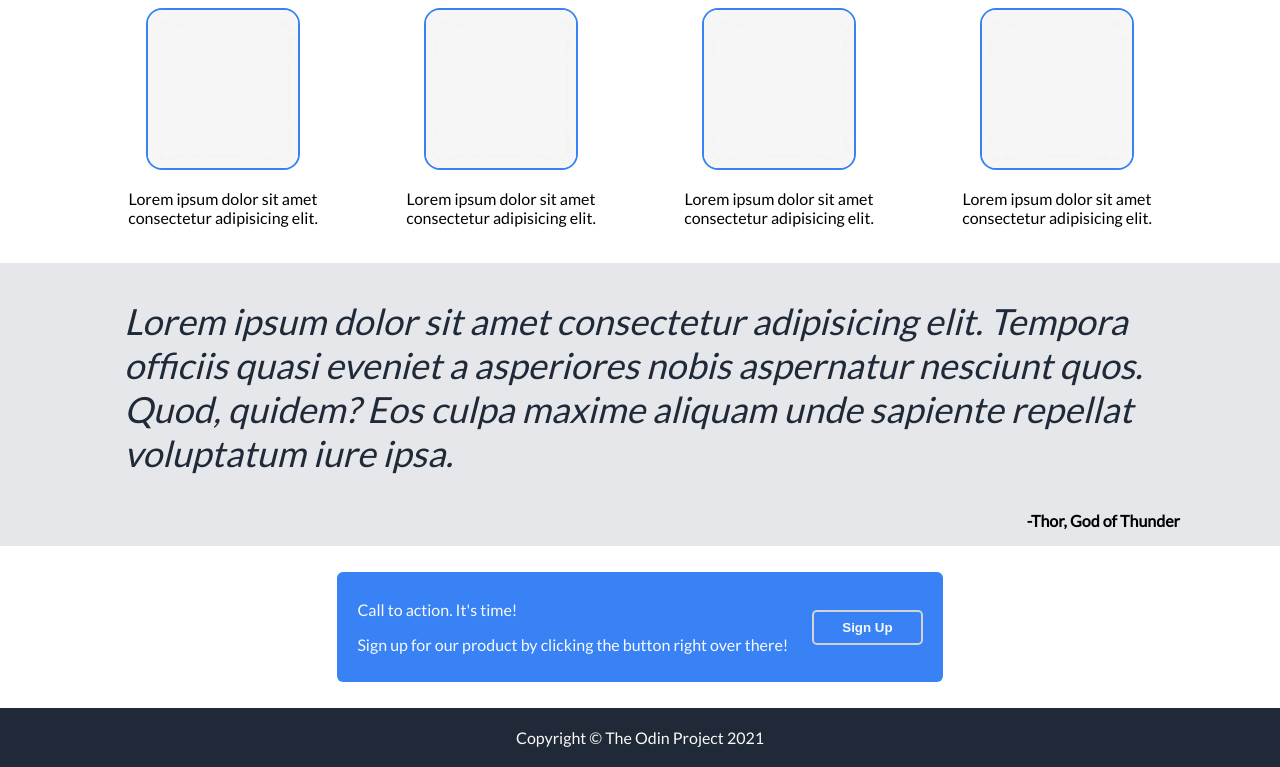
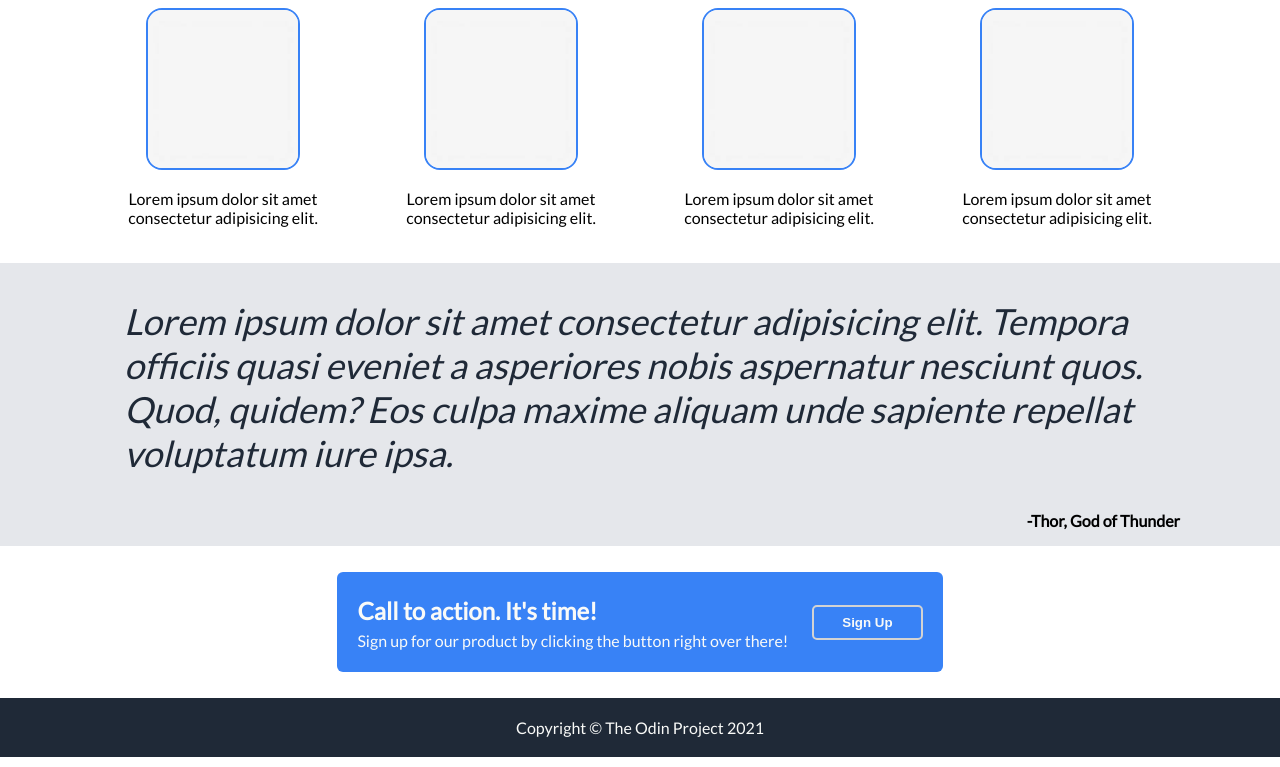
Before and after one commit to thantko20/Landing-Page, a plain HTML site: page index.html in a window 1280 px wide. Shown: the part 479-1246 px from the top of the page. Drawn offline with Linux system fonts and the light colour scheme.

Commit message:
Fix font in contact section

```diff
--- a/index.html
+++ b/index.html
@@ -58,8 +58,8 @@
 
     <div class="contact-info-container">
       <div class="contact">
-        <div class="text">
-          <p>Call to action. It's time!</p>
+        <div>
+          <p class="text">Call to action. It's time!</p>
           <p class="sign-up-text">Sign up for our product by clicking the button right over there!</p>
         </div>
         <button>Sign Up</button>
--- a/style/style.css
+++ b/style/style.css
@@ -119,6 +119,15 @@ body {
   gap: 24px;
 }
 
+.contact div {
+  line-height: 6px;
+}
+
+.contact .text {
+  font-size: 24px;
+  font-weight: bold;
+}
+
 ul {
   list-style-type: none;
 }
```
